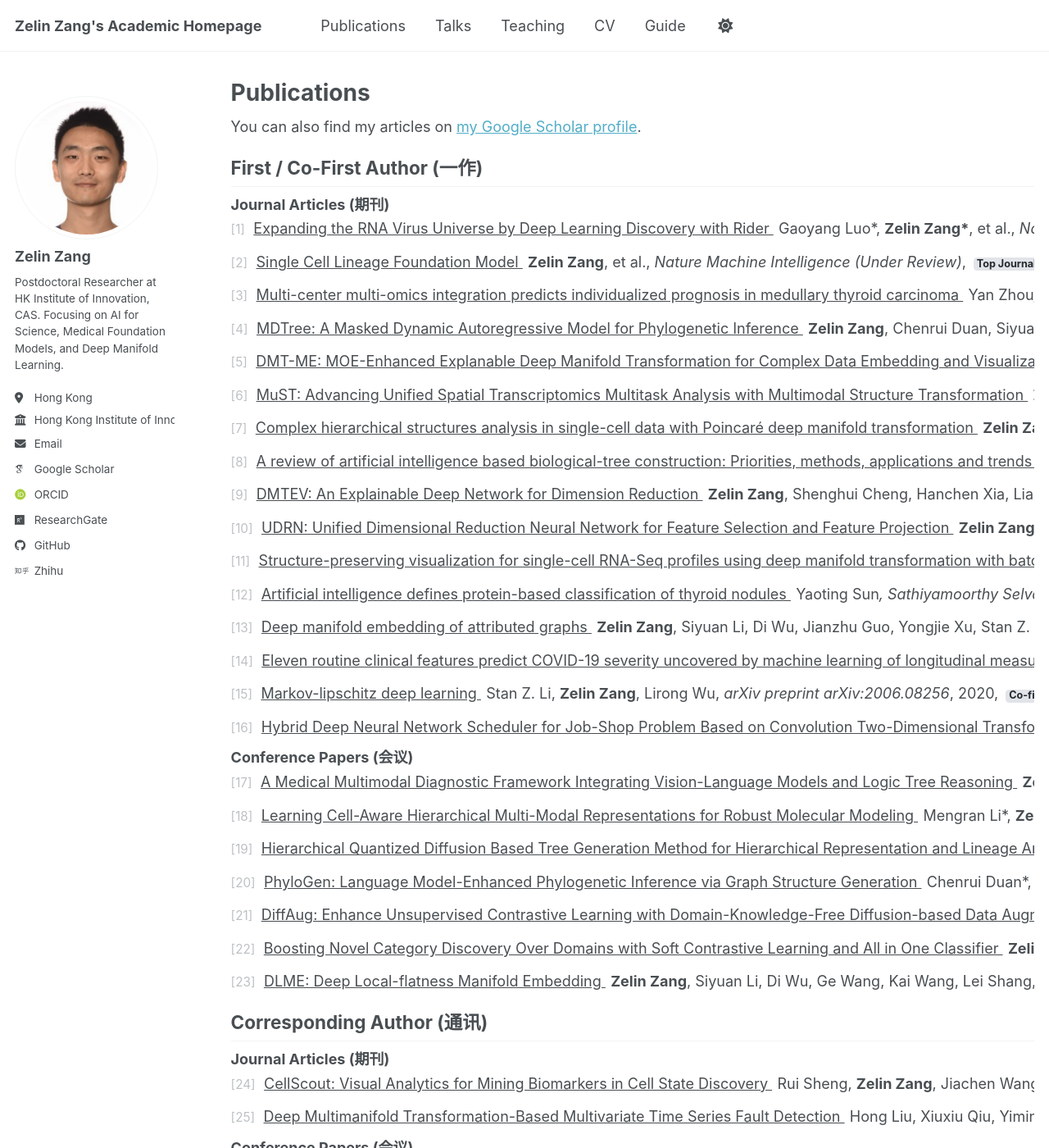
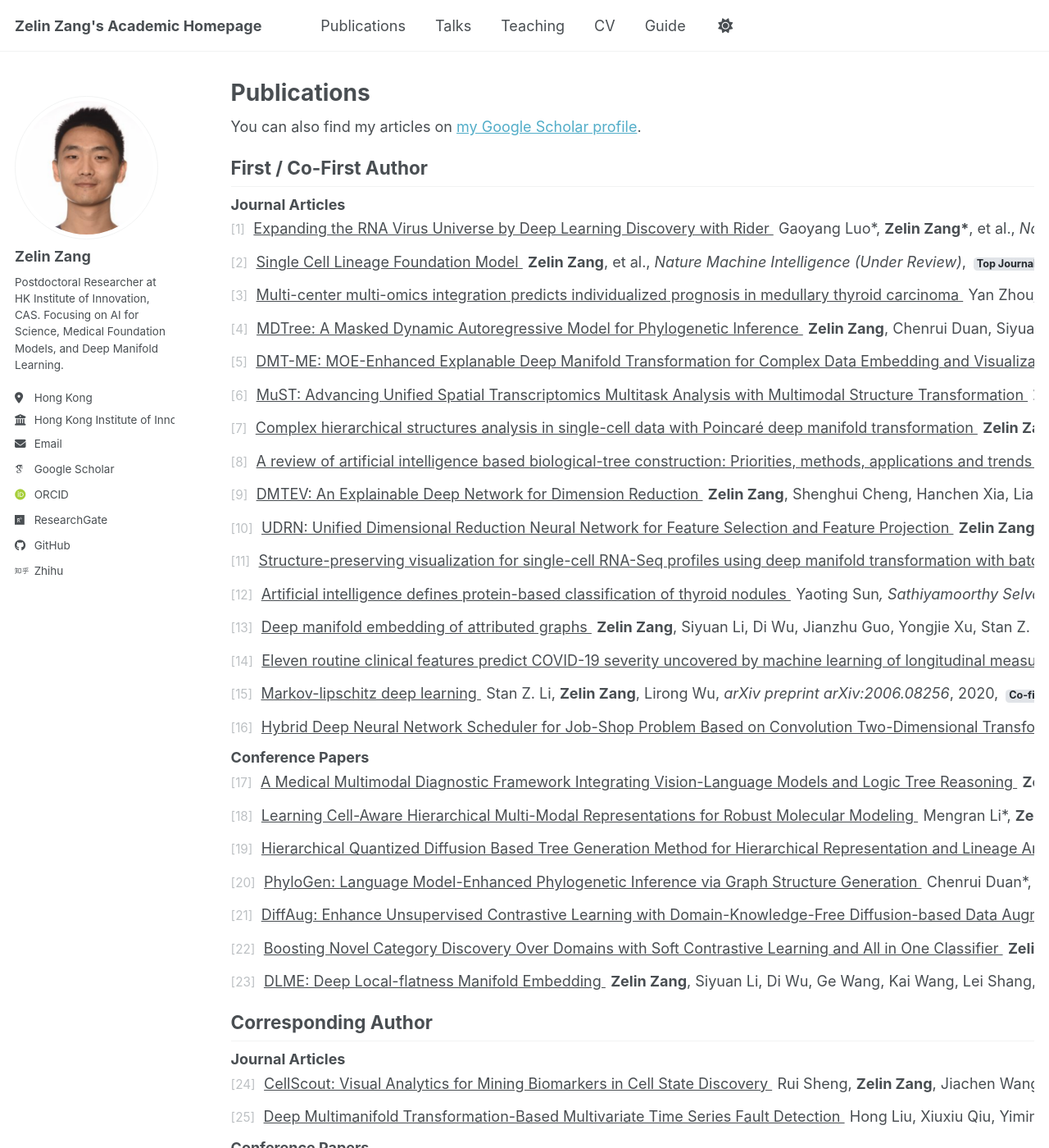
Before and after one commit to zangzelin/zangzelin.github.io, a Jekyll site: the page built from _pages/publications.html, in a window 1280 px wide and 1400 px high. Shown: the whole window at 82% size. Built offline with Jekyll 4.4.1, drawn with Linux system fonts in a browser that asks for light colours; some web fonts are replaced; a script bundle is joined from its source files by our own code; library files that are not in the unit come from our copies; some of the changed text lies outside the part shown.

Commit message:
auto push

```diff
--- a/_includes/head/custom.html
+++ b/_includes/head/custom.html
@@ -1,6 +1,9 @@
 {% include base_path %}
 
 <!-- start custom head snippets -->
+
+<!-- Custom publication styles (loads after main.css) -->
+<link rel="stylesheet" href="{{ base_path }}/assets/css/custom.css"/>
 
 <!-- Google site verification -->
 <meta name="google-site-verification" content="jmjtkLJ5qDXDLmSwCbU64IkW16uWbts-_WYaSdZhoHg" />
--- a/_pages/publications.html
+++ b/_pages/publications.html
@@ -14,10 +14,10 @@ author_profile: true
 <div class="publications-compact">
 {% assign pub_num = 0 %}
 <!-- First / Co-First Author Section -->
-<h2>First / Co-First Author (一作)</h2>
+<h2>First / Co-First Author</h2>
 <hr />
 
-<h3>Journal Articles (期刊)</h3>
+<h3>Journal Articles</h3>
 {% for post in site.publications reversed %}
   {% assign is_first = false %}
   {% if post.excerpt contains "First Author" or post.excerpt contains "Co-first Author" or post.excerpt contains "first Author" %}
@@ -33,7 +33,7 @@ author_profile: true
   {% endif %}
 {% endfor %}
 
-<h3>Conference Papers (会议)</h3>
+<h3>Conference Papers</h3>
 {% for post in site.publications reversed %}
   {% assign is_first = false %}
   {% if post.excerpt contains "First Author" or post.excerpt contains "Co-first Author" or post.excerpt contains "first Author" %}
@@ -50,10 +50,10 @@ author_profile: true
 {% endfor %}
 
 <!-- Corresponding Author Section -->
-<h2>Corresponding Author (通讯)</h2>
+<h2>Corresponding Author</h2>
 <hr />
 
-<h3>Journal Articles (期刊)</h3>
+<h3>Journal Articles</h3>
 {% for post in site.publications reversed %}
   {% assign is_first = false %}
   {% if post.excerpt contains "First Author" or post.excerpt contains "Co-first Author" or post.excerpt contains "first Author" %}
@@ -73,7 +73,7 @@ author_profile: true
   {% endif %}
 {% endfor %}
 
-<h3>Conference Papers (会议)</h3>
+<h3>Conference Papers</h3>
 {% for post in site.publications reversed %}
   {% assign is_first = false %}
   {% if post.excerpt contains "First Author" or post.excerpt contains "Co-first Author" or post.excerpt contains "first Author" %}
@@ -94,10 +94,10 @@ author_profile: true
 {% endfor %}
 
 <!-- Other Publications Section -->
-<h2>Other Publications (其他)</h2>
+<h2>Other Publications</h2>
 <hr />
 
-<h3>Journal Articles (期刊)</h3>
+<h3>Journal Articles</h3>
 {% for post in site.publications reversed %}
   {% assign is_first = false %}
   {% if post.excerpt contains "First Author" or post.excerpt contains "Co-first Author" or post.excerpt contains "first Author" %}
@@ -117,7 +117,7 @@ author_profile: true
   {% endif %}
 {% endfor %}
 
-<h3>Conference Papers (会议)</h3>
+<h3>Conference Papers</h3>
 {% for post in site.publications reversed %}
   {% assign is_first = false %}
   {% if post.excerpt contains "First Author" or post.excerpt contains "Co-first Author" or post.excerpt contains "first Author" %}
--- /dev/null
+++ b/assets/css/custom.css
@@ -0,0 +1,28 @@
+/* Custom publication styles - ensures they override theme */
+
+.publications-compact .list__item {
+  white-space: nowrap !important;
+  overflow-x: auto;
+  margin-bottom: 0.75em;
+}
+
+.publications-compact .archive__item-title,
+.publications-compact .archive__item-excerpt {
+  display: inline !important;
+  font-size: 1em !important;
+  font-weight: normal !important;
+  white-space: nowrap !important;
+}
+
+.publications-compact .archive__item-title {
+  margin: 0 0.35em 0 0 !important;
+}
+
+.publications-compact .archive__item-title a {
+  color: var(--global-text-color) !important;
+  font-weight: normal !important;
+}
+
+.publications-compact .archive__item-excerpt {
+  margin: 0 !important;
+}
```
Also changed, not shown: _publications/Doloris.md (+1 -1 lines).
